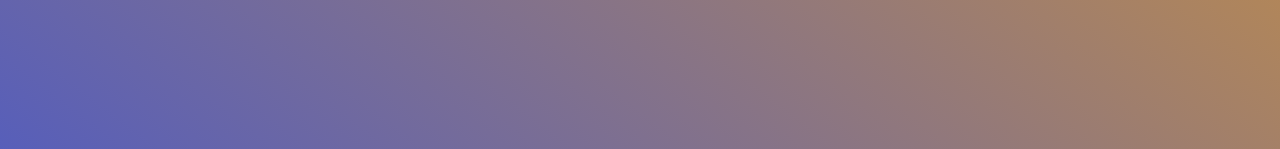
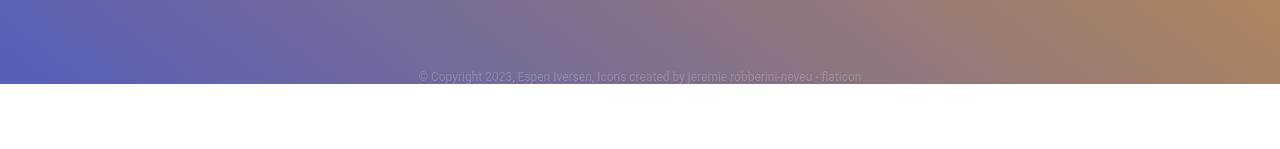
Before and after one commit to Espeniv/WeatherApp, a React (Vite) app: page / in a window 1280 px wide. Shown: the part 716-865 px from the top of the page. After the commit the page ends 800 px from the top, so only its background shows below. Built offline with nearby package versions, Linux system fonts and the light colour scheme.

Commit message:
Minor changes to the menu and footer

```diff
--- a/src/App.css
+++ b/src/App.css
@@ -6,6 +6,8 @@
     background: linear-gradient(217deg, #ea9f1d, #565ebb);
     background-size: cover;
     margin: 0;
-    padding: 60px;
-    padding-top: 20px;
+    padding-left: 60px;
+    padding-right: 60px;
+    padding-bottom: 0px;
+    padding-top: 0px;
 }
--- a/src/components/footer/Footer.css
+++ b/src/components/footer/Footer.css
@@ -11,6 +11,7 @@
     text-decoration: none;
     color: white;
     font-size: 12px;
+    opacity: 0.2;
   }
 
   a:hover, a:visited, a:link, a:active
--- a/src/components/menu/Menu.css
+++ b/src/components/menu/Menu.css
@@ -1,6 +1,6 @@
 .menu {
   position: fixed;
-  top: -13px;
+  top: -33px;
   left: 20px;
   z-index: 999;
   width: 52px;
```
